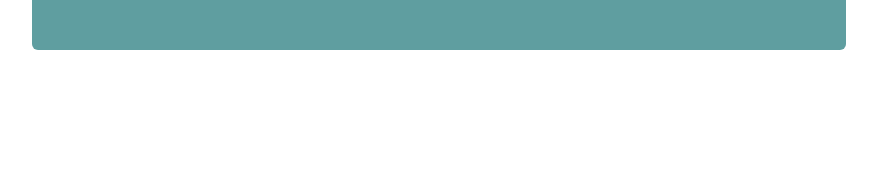
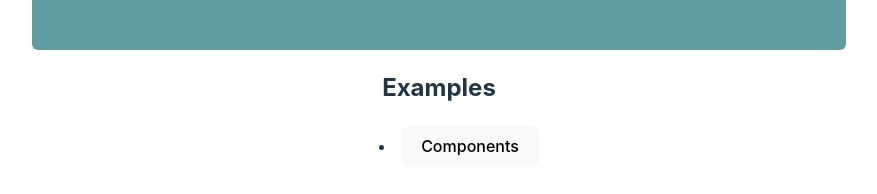
Before and after one commit to cayan701/1.-React-app, a React (Vite) app in the folder basic-react-app/: page / in a window 1280 px wide. Shown: the part 1108-1302 px from the top of the page, without its empty margins (201-1078 px from the left). Before the commit the page ends 1190 px from the top, so only its background shows below. Built offline with nearby package versions, Linux system fonts and the light colour scheme.

Commit message:
Add new files

```diff
--- a/basic-react-app/src/App.jsx
+++ b/basic-react-app/src/App.jsx
@@ -1,14 +1,8 @@
 import './App.css';
 import { CORE_CONCEPTS } from './data';
 import Header from './components/Header';
-
-function CoreConcept(props) {
-  return <li>
-    <img src={props.img} alt={props.title} />
-    <h1>{props.title}</h1>
-    <p>{props.description}</p>
-  </li>
-}
+import CoreConcept from './components/CoreConcept';
+import TabButtons from './components/TabButtons';
 
 function App() {
   return (
@@ -33,6 +27,12 @@
             />
           </li>
         </section>
+        <section id='examples'>
+          <h2>Examples</h2>
+          <menu>
+            <TabButtons>Components</TabButtons>
+          </menu>
+        </section>
       </main>
     </div>
   );
--- /dev/null
+++ b/basic-react-app/src/components/CoreConcept.jsx
@@ -0,0 +1,7 @@
+export default function CoreConcept(props) {
+    return <li>
+      <img src={props.img} alt={props.title} />
+      <h1>{props.title}</h1>
+      <p>{props.description}</p>
+    </li>
+}
--- /dev/null
+++ b/basic-react-app/src/components/TabButtons.jsx
@@ -0,0 +1,3 @@
+export default function TabButtons(props) {
+    return <li><button>{props.children}</button></li>
+}
```
